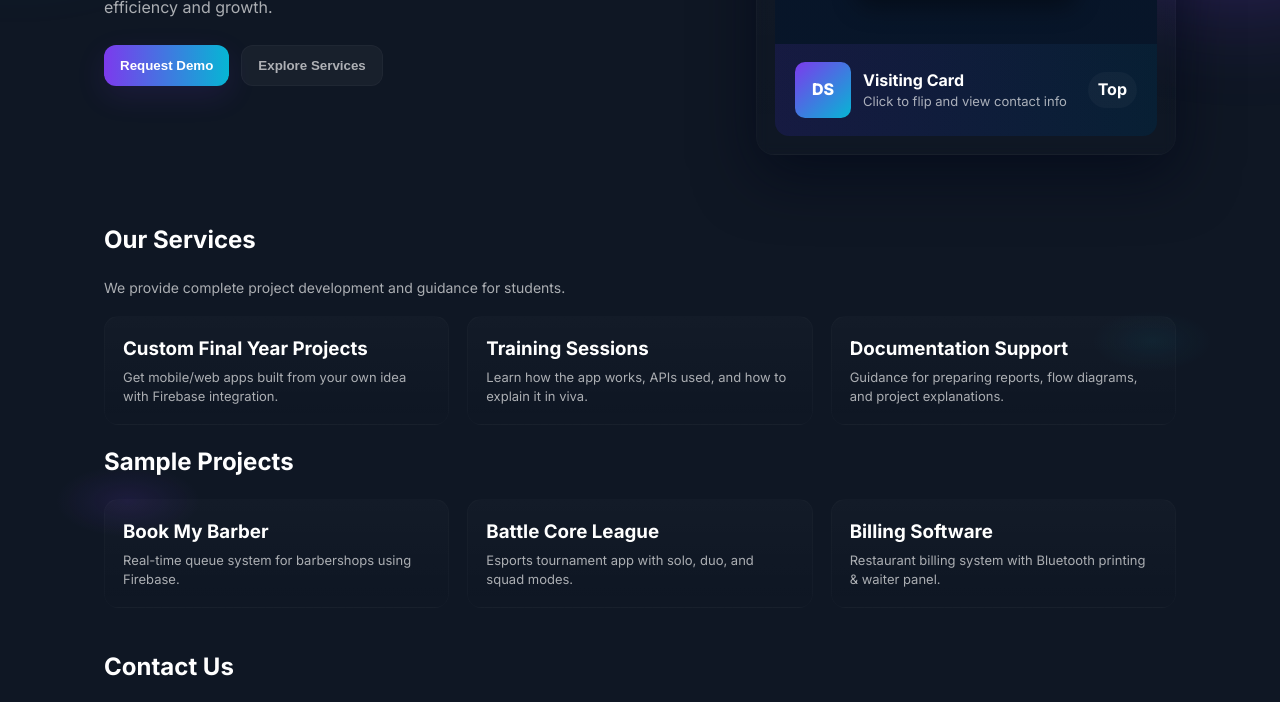
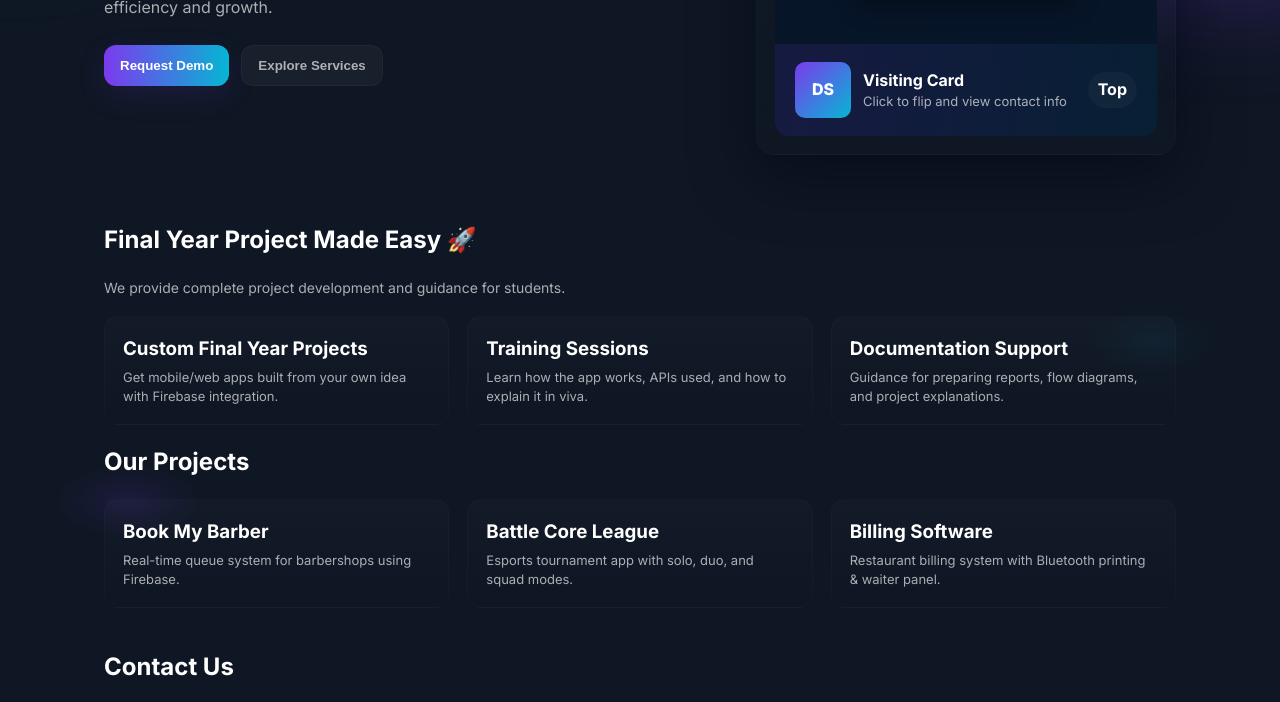
Before and after one commit to deepaksoftwareservices/deepaksoftwareweb, a plain HTML site: page index.html in a window 1280 px wide. Shown: the part 379-1081 px from the top of the page. Drawn offline with nearby package versions, Linux system fonts and the light colour scheme.

Commit message:
Update index.html

```diff
--- a/index.html
+++ b/index.html
@@ -174,7 +174,7 @@
     </section>
 
     <section id="services">
-      <h2 class="fade-up">Our Services</h2>
+      <h2 class="fade-up">Final Year Project Made Easy 🚀</h2>
       <p class="muted fade-up">We provide complete project development and guidance for students.</p>
       <div class="grid" style="margin-top:18px">
         <div class="card fade-up">
@@ -193,7 +193,7 @@
     </section>
 
     <section id="work">
-      <h2 class="fade-up">Sample Projects</h2>
+      <h2 class="fade-up">Our Projects</h2>
       <div class="grid" style="margin-top:18px">
         <div class="card fade-up">
           <h3>Book My Barber</h3>
```
